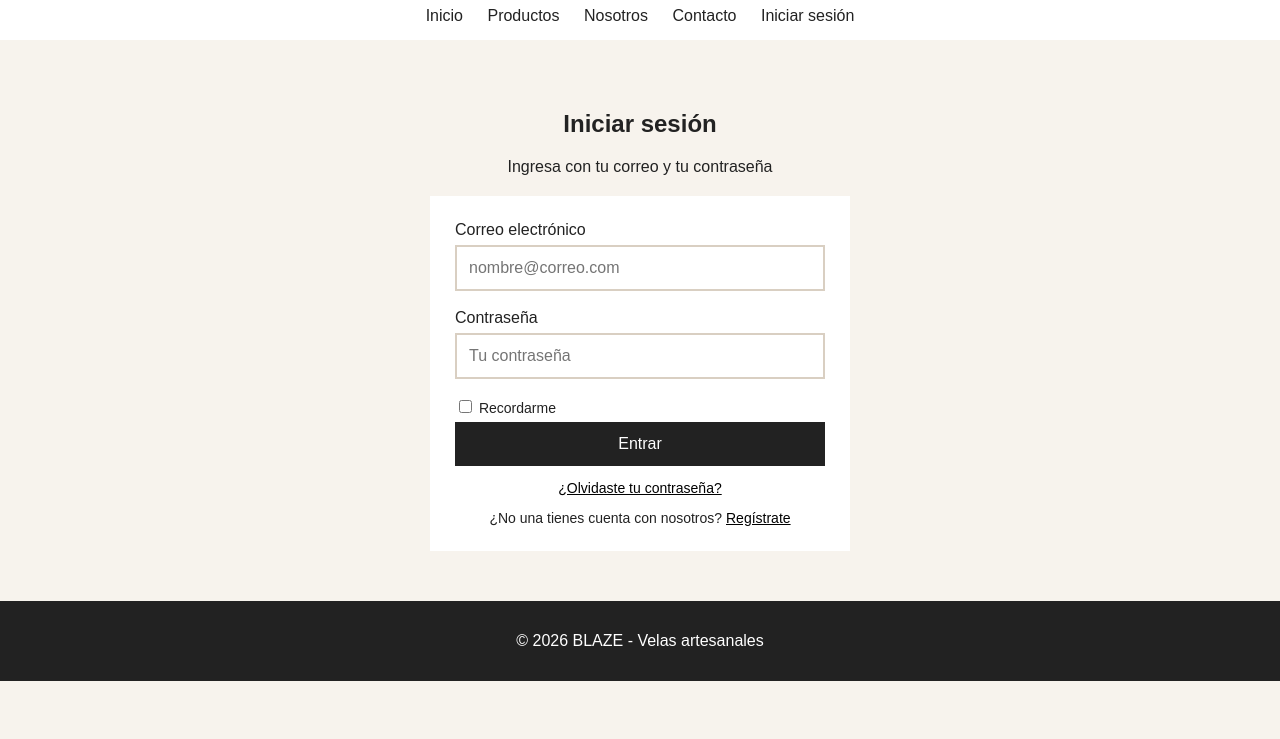
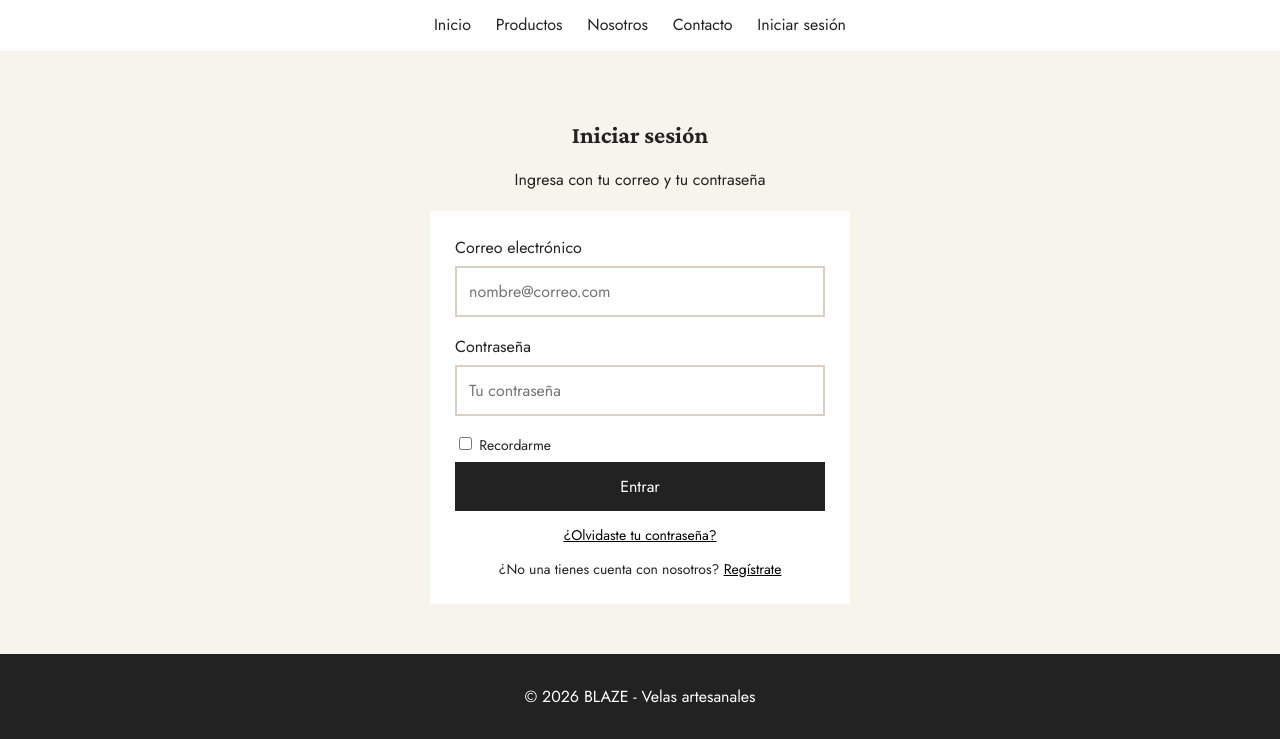
Before and after one commit to santiagomez1357/proyecto_integrador-BLAZE, a plain HTML site: page login.html in a window 1280 px wide. Shown: the part 159-898 px from the top of the page. Before the commit the page ends 840 px from the top, so only its background shows below. Drawn offline with Linux system fonts and the light colour scheme.

Commit message:
se corrigen fuentes y se agregan estilos en registro

```diff
--- a/login.html
+++ b/login.html
@@ -15,11 +15,11 @@
     <h1>BLAZE</h1>
     <p>Velas artesanales</p>
     <nav>
-      <a href="index.html#inicio" target="_blank">Inicio</a>
-      <a href="index.html#productos" target="_blank">Productos</a>
-      <a href="index.html#nosotros" target="_blank">Nosotros</a>
-      <a href="index.html#contacto" target="_blank">Contacto</a>
-      <a href="login.html" target="_blank">Iniciar sesión</a>
+      <a href="index.html#inicio" >Inicio</a>
+      <a href="index.html#productos" >Productos</a>
+      <a href="index.html#nosotros" >Nosotros</a>
+      <a href="index.html#contacto" >Contacto</a>
+      <a href="login.html" >Iniciar sesión</a>
     </nav>
   </header>
 
--- a/styles/estilos_index.css
+++ b/styles/estilos_index.css
@@ -1,11 +1,25 @@
+
+@font-face {
+    font-family: "Jost";
+    src: url("/fuentes/jost.ttf");
+}
+@font-face {
+    font-family: "CrimsonPro";
+    src: url("/fuentes/crimsonpro.ttf");
+}
 
 
 body {
     margin: 0;
-    font-family: Arial, sans-serif;
+    font-family: "Jost", Arial, sans-serif;
     background-color: #f7f3ed;
     color: #222222;
 }
+
+h1, h2, h3, h4 {
+    font-family: "CrimsonPro", Georgia, serif;
+}
+
 
 header {
     background-color: white;
--- a/styles/estilos_login.css
+++ b/styles/estilos_login.css
@@ -1,3 +1,21 @@
+
+@font-face {
+    font-family: "Jost";
+    src: url("/fuentes/jost.ttf");
+}
+
+@font-face {
+    font-family: "CrimsonPro";
+    src: url("/fuentes/crimsonpro.ttf");
+}
+
+body {
+    margin: 0;
+    font-family: "Jost", Arial, sans-serif;
+    background-color: #f7f3ed;
+    color: #222222;
+}
+
 .login {
   max-width: 420px;
   margin: 0 auto;
@@ -13,7 +31,7 @@
 
 .formulario label {
   display: block;
-  margin-bottom: 6px;
+  margin-bottom: 7px;
 }
 
 .formulario input[type="email"],
--- a/styles/estilos_registro.css
+++ b/styles/estilos_registro.css
@@ -1,3 +1,13 @@
+@font-face {
+    font-family: "Jost";
+    src: url("/fuentes/jost.ttf");
+}
+
+@font-face {
+    font-family: "CrimsonPro";
+    src: url("/fuentes/crimsonpro.ttf");
+}
+
 body {
     margin: 0;
     font-family: Arial, sans-serif;
@@ -6,21 +16,29 @@ body {
 }
 
 .login {
-  max-width: 420px;
+  max-width: 600px;
+  width: 100%;
+  box-sizing: border-box;
   margin: 0 auto;
-  padding: 50px 20px;
+  padding: 40px 20px;
 }
 
 section {
-    padding: 5px 5px;
+    padding: 5px ;
     text-align: left;
 }
 
 .registro {
   background-color: white;
+  position: relative;
+  left: 10%;
+  max-width: 450px;
+  width: 100%;
+  border-radius: 10px;
   padding: 25px;
   margin-top: 20px;
-  text-align: center;
+  text-align: left;
+  box-sizing: border-box;
 }
 
 .registro input:focus {
@@ -33,6 +51,16 @@ section {
     max-width: 500px;
     line-height: 1.5;
     text-align: center;
+    margin: 0 auto 25px;
+}
+
+.cuadro {
+    width: 100%;
+    padding: 10px;
+    margin: 5px 0;
+    border: 1px solid #ccc;
+    border-radius: 4px;
+    box-sizing: border-box;
 }
 
 footer {
@@ -42,8 +70,24 @@ footer {
     padding: 15px;
 }
 
+.registro button {
+    background-color: #090706;
+    color: white;
+    padding: 10px 20px;
+    border: none;
+    border-radius: 4px;
+    cursor: pointer;
+}
+
 @media (max-width: 600px) {
   .registro {
-    padding: 30px 15px;
+    padding: 25px 15px;
+    }
+    .login {
+        padding: 25px 15px;
+    }
+
+    .unete h1 {
+        font-size: 24px;
     }
 }
```
Also changed, not shown: registro.html (+12 -12 lines).
